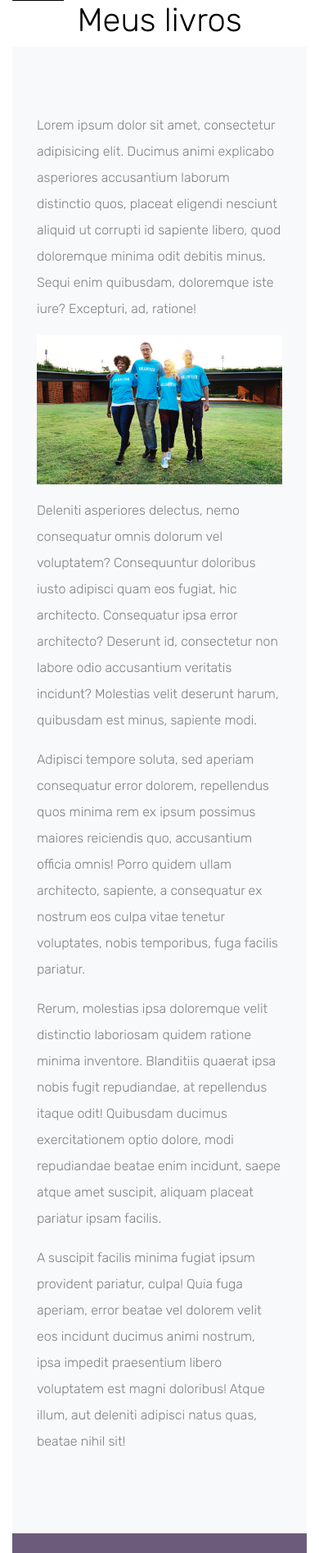
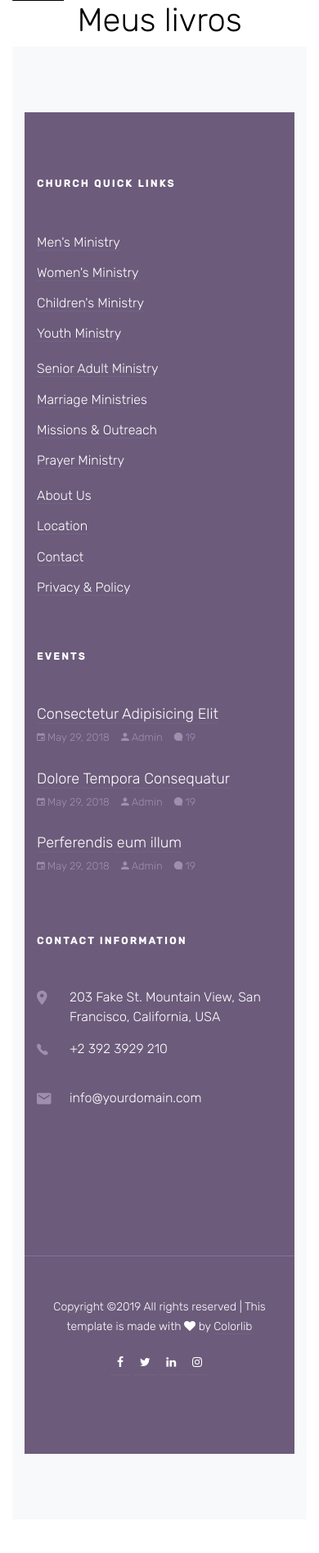
Before and after one commit to brunostranak/PJI, a PHP site: page /index2/perfil.php in a window 390 px wide; the page is wider, and only the part inside the window is pictured. Shown: the part 1297-3192 px from the top of that part at 82% size. After the commit the page ends 3071 px from the top of that part, so only its background shows below. Run offline with PHP 8.4, Linux system fonts and the light colour scheme; the visitor is signed in with stand-in values (Sample User, id 1); data that the repository does not hold is empty; some web fonts are replaced.

Commit message:
aaaaaaaa

```diff
--- a/LeiturasCompartilhadas/login/index2/perfil.php
+++ b/LeiturasCompartilhadas/login/index2/perfil.php
@@ -104,27 +104,6 @@ aria-expanded="false">Perfil</a>
 
                 </div>
 
-              </li>
-
-              <a href="addlivro.php"></a>
-              <li class="nav-item dropdown">
-                  <a href="addlivro.php"></a>
-                <a class="nav-link dropdown-toggle" href="sermon.html"
-id="dropdown05" data-toggle="dropdown" aria-haspopup="true"
-aria-expanded="false">Sermons</a>
-                <div class="dropdown-menu" aria-labelledby="dropdown05">
-                  <a class="dropdown-item" href="sermon.html">Daily Sermon</a>
-                  <a class="dropdown-item" href="sermon.html">Music</a>
-                  <a class="dropdown-item" href="sermon.html">Audio</a>
-                  <a class="dropdown-item" href="sermon.html">Video</a>
-                </div>
-
-              </li>
-              <li class="nav-item">
-                <a class="nav-link" href="events.html">Events</a>
-              </li>
-              <li class="nav-item">
-                <a class="nav-link" href="about.html">About</a>
               </li>
               <li class="nav-item">
                 <a class="nav-link" href="contact.html">Contact</a>
@@ -245,46 +224,6 @@ src="../imagens/<?=$livro["imagem"];?>" alt="Image placeholder" ></a>
 
     <section class="site-section bg-light">
       <div class="container">
-
-
-
-
-
-          <div class="col-md-8 pl-md-5">
-            <p>Lorem ipsum dolor sit amet, consectetur adipisicing
-elit. Ducimus animi explicabo asperiores accusantium laborum
-distinctio quos, placeat eligendi nesciunt aliquid ut corrupti id
-sapiente libero, quod doloremque minima odit debitis minus. Sequi enim
-quibusdam, doloremque iste iure? Excepturi, ad, ratione!</p>
-            <p><img src="images/big_image_1.jpg" alt="Image
-placeholder" class="img-fluid"></p>
-            <p>Deleniti asperiores delectus, nemo consequatur omnis
-dolorum vel voluptatem? Consequuntur doloribus iusto adipisci quam eos
-fugiat, hic architecto. Consequatur ipsa error architecto? Deserunt
-id, consectetur non labore odio accusantium veritatis incidunt?
-Molestias velit deserunt harum, quibusdam est minus, sapiente
-modi.</p>
-            <p>Adipisci tempore soluta, sed aperiam consequatur error
-dolorem, repellendus quos minima rem ex ipsum possimus maiores
-reiciendis quo, accusantium officia omnis! Porro quidem ullam
-architecto, sapiente, a consequatur ex nostrum eos culpa vitae tenetur
-voluptates, nobis temporibus, fuga facilis pariatur.</p>
-            <p>Rerum, molestias ipsa doloremque velit distinctio
-laboriosam quidem ratione minima inventore. Blanditiis quaerat ipsa
-nobis fugit repudiandae, at repellendus itaque odit! Quibusdam ducimus
-exercitationem optio dolore, modi repudiandae beatae enim incidunt,
-saepe atque amet suscipit, aliquam placeat pariatur ipsam facilis.</p>
-            <p>A suscipit facilis minima fugiat ipsum provident
-pariatur, culpa! Quia fuga aperiam, error beatae vel dolorem velit eos
-incidunt ducimus animi nostrum, ipsa impedit praesentium libero
-voluptatem est magni doloribus! Atque illum, aut deleniti adipisci
-natus quas, beatae nihil sit!</p>
-          </div>
-
-      </div>
-    </section>
-
-
 
     <footer class="site-footer">
       <div class="container">
```
